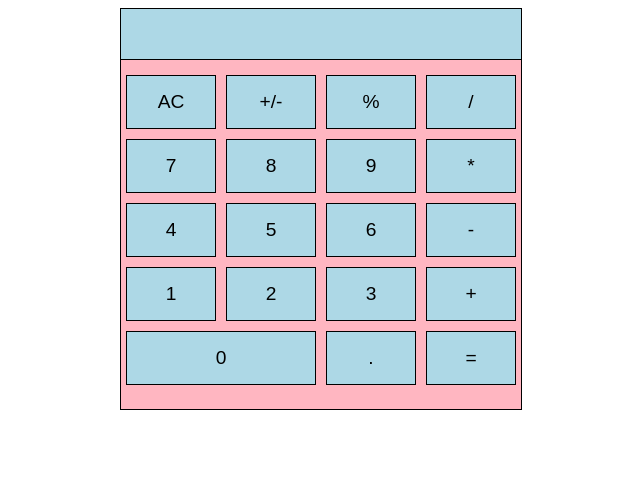
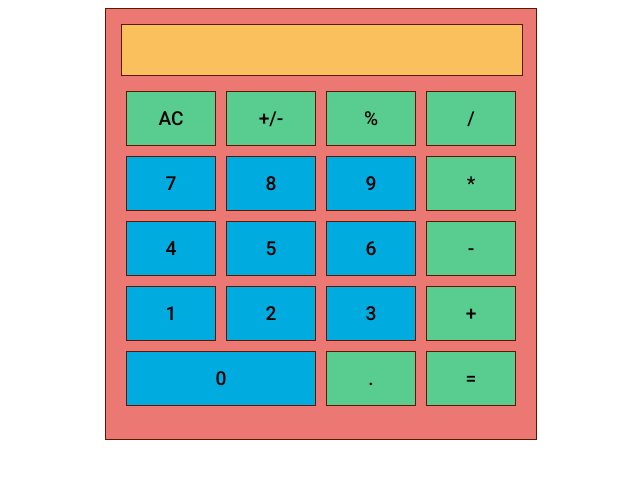
Before and after one commit to ehwus/calculator, a plain HTML site: page index.html in a window 1280 px wide. Shown: the whole page, without its empty margins (319-959 px from the left). Drawn offline with Linux system fonts and the light colour scheme.

Commit message:
added some styling to make it look cooler

```diff
--- a/index.html
+++ b/index.html
@@ -14,25 +14,25 @@
         <div class="display"></div>
         <!-- Buttons -->
         <div class="buttons">
-            <button id="AC">AC</button>
-            <button id="polarity">+/-</button>
-            <button id="modulo">%</button>
-            <button id="divide">/</button>
+            <button id="AC" class="operator">AC</button>
+            <button id="polarity" class="operator">+/-</button>
+            <button id="modulo" class="operator">%</button>
+            <button id="divide" class="operator">/</button>
             <button id="7">7</button>
             <button id="8">8</button>
             <button id="9">9</button>
-            <button id="multiply">*</button>
+            <button id="multiply" class="operator">*</button>
             <button id="4">4</button>
             <button id="5">5</button>
             <button id="6">6</button>
-            <button id="subtract">-</button>
+            <button id="subtract" class="operator">-</button>
             <button id="1">1</button>
             <button id="2">2</button>
             <button id="3">3</button>
-            <button id="add">+</button>
+            <button id="add" class="operator">+</button>
             <button id="0" class="zero">0</button>
-            <button id="decimal">.</button>
-            <button id="operate">=</button>
+            <button id="decimal" class="operator">.</button>
+            <button id="operate" class="operator">=</button>
         </div>
     </div>
 </body>
--- a/style.css
+++ b/style.css
@@ -1,20 +1,31 @@
+@import url('https://fonts.googleapis.com/css2?family=Roboto:wght@500&display=swap');
+
+* {
+    font-family: 'Roboto', sans-serif;
+}
+
 .container {
     align-self: center;
     margin: 0 auto;
     max-width: 400px;
     height: 400px;
-    background: lightpink;
-    border: thin solid black;
+    background: #EC7874;
+    border: thin solid #601700;
+    padding: 15px;
 }
 .display {
     position: relative;
     top: 0px;
     height: 50px;
-    background: lightblue;
+    background: #FAC05E;
     width: 100%;
-    border-bottom: thin solid black;
+    border: thin solid #601700;
     text-align: right;
     font-size: 45px;
+}
+
+.operator {
+    background: #59CD90 !important;
 }
 
 .buttons {
@@ -25,8 +36,8 @@
 }
 
 .buttons button {
-    background: lightblue;
-    border: thin solid black;
+    background: #00ACDF;
+    border: thin solid #601700;
     padding: 15px;
     margin: 5px;
     font-size: larger;
```
